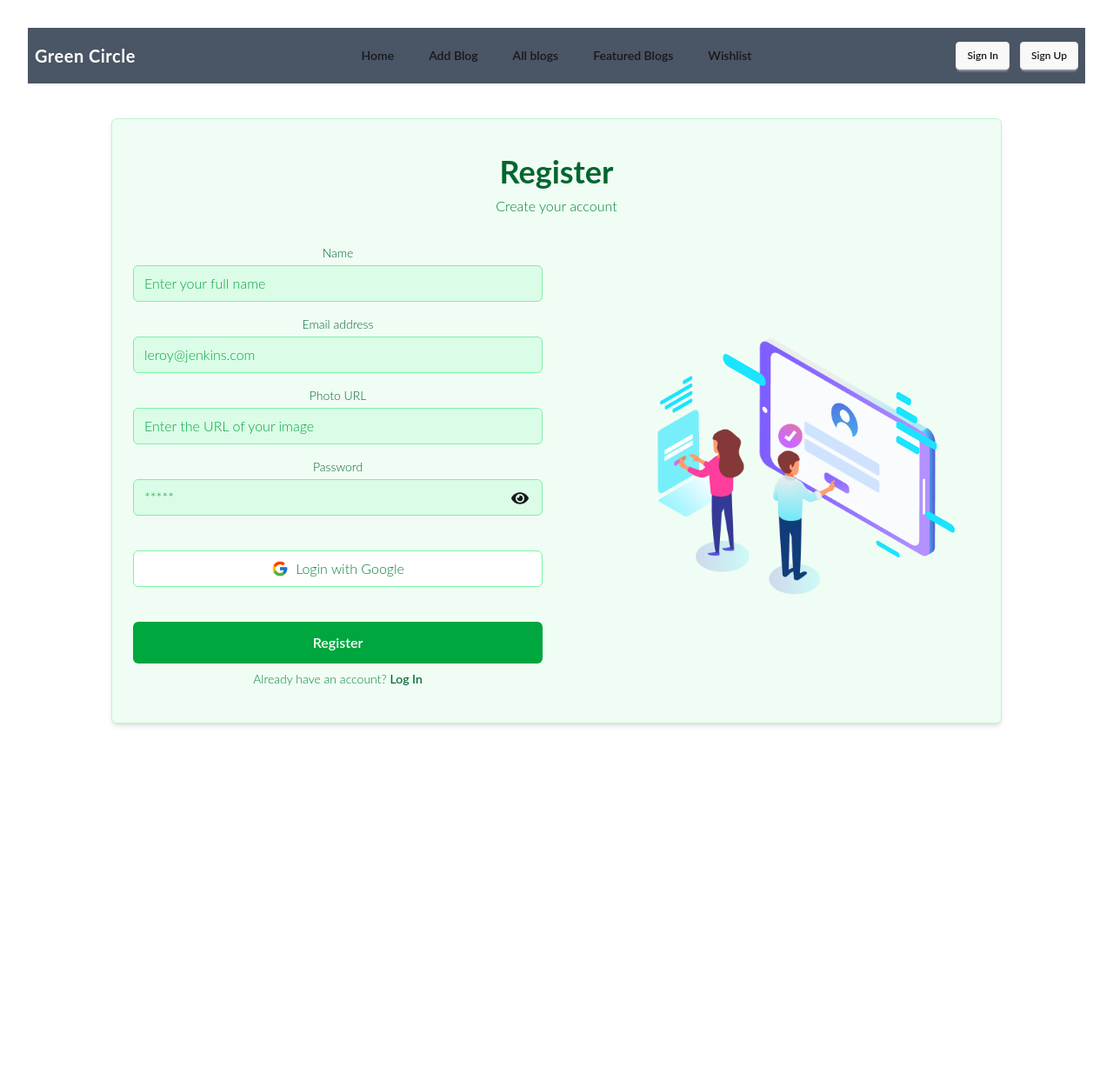
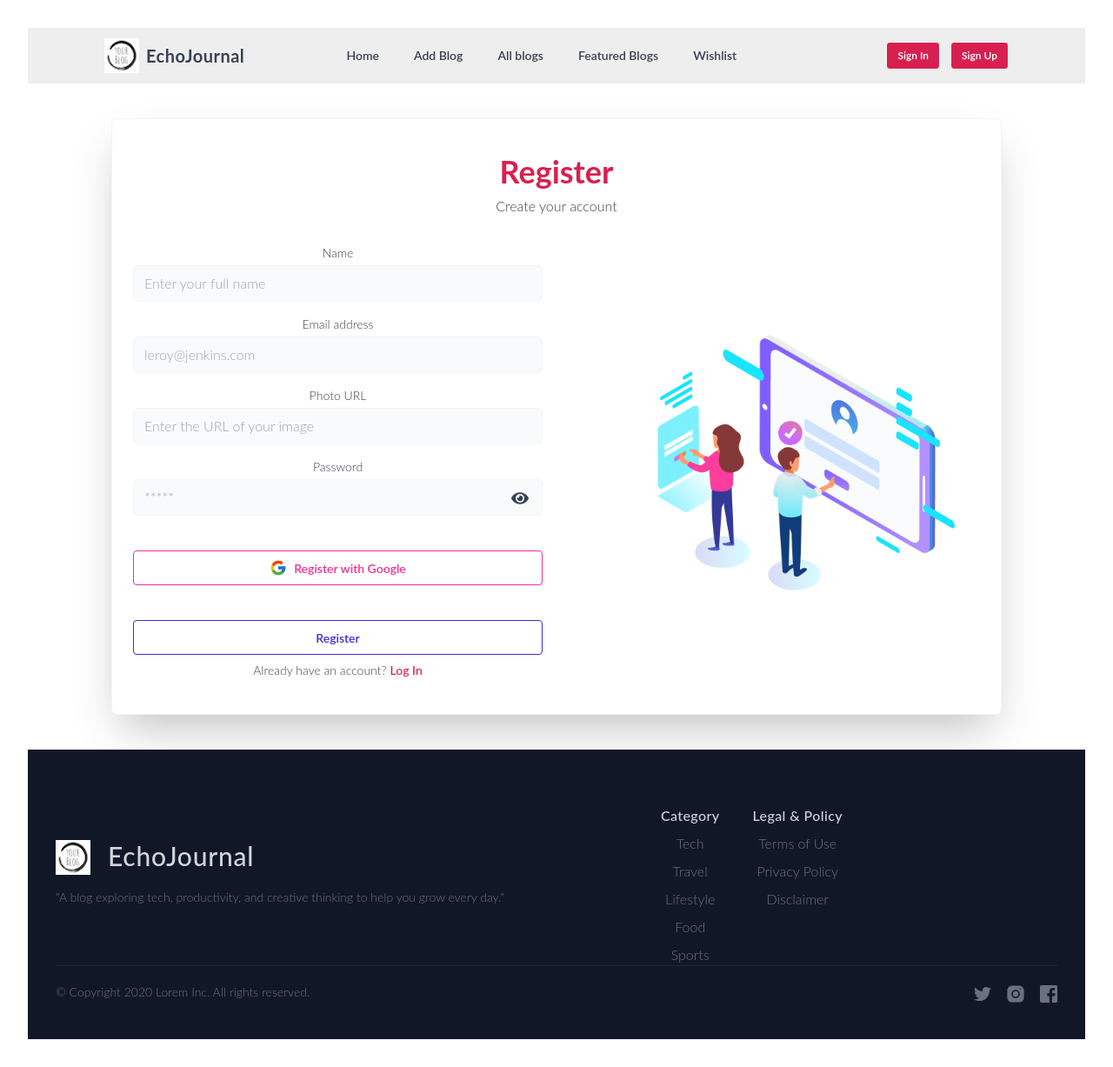
Before and after one commit to tasnim29/echo-journal, a React (Vite) app: page /signup in a window 1280 px wide. Shown: the whole page at 87% size. Before the commit the page ends 904 px from the top, so only its background shows below. Built offline with nearby package versions, Linux system fonts and the light colour scheme; no server answers.

Commit message:
navber and login registration design done

```diff
--- a/src/Components/Footer.jsx
+++ b/src/Components/Footer.jsx
@@ -1,7 +1,140 @@
 import React from "react";
+import logo from "../assets/navLogo.jpg";
 
 const Footer = () => {
-  return <div></div>;
+  return (
+    <div className="bg-gray-900">
+      <div className="px-4 pt-16 mx-auto sm:max-w-xl md:max-w-full lg:max-w-screen-xl md:px-24 lg:px-8">
+        <div className="md:flex justify-between">
+          <div className="md:py-10">
+            <div className="flex gap-5">
+              <img className="w-10 h-10" src={logo} alt="Logo" />
+              <span className="text-3xl font-medium tracking-wide text-gray-300 ">
+                EchoJournal
+              </span>
+            </div>
+
+            <p className="mt-4 text-sm text-gray-500">
+              "A blog exploring tech, productivity, and creative thinking to
+              help you grow every day."
+            </p>
+          </div>
+          <div className="grid grid-cols-2 gap-5 row-gap-8 lg:col-span-4 md:grid-cols-4">
+            <div>
+              <p className="font-medium tracking-wide text-gray-300">
+                Category
+              </p>
+              <ul className="mt-2 space-y-2">
+                <li>
+                  <a
+                    href="/"
+                    className="text-gray-500 transition-colors duration-300 hover:text-deep-purple-accent-200"
+                  >
+                    Tech
+                  </a>
+                </li>
+                <li>
+                  <a
+                    href="/"
+                    className="text-gray-500 transition-colors duration-300 hover:text-deep-purple-accent-200"
+                  >
+                    Travel
+                  </a>
+                </li>
+                <li>
+                  <a
+                    href="/"
+                    className="text-gray-500 transition-colors duration-300 hover:text-deep-purple-accent-200"
+                  >
+                    Lifestyle
+                  </a>
+                </li>
+                <li>
+                  <a
+                    href="/"
+                    className="text-gray-500 transition-colors duration-300 hover:text-deep-purple-accent-200"
+                  >
+                    Food
+                  </a>
+                </li>
+                <li>
+                  <a
+                    href="/"
+                    className="text-gray-500 transition-colors duration-300 hover:text-deep-purple-accent-200"
+                  >
+                    Sports
+                  </a>
+                </li>
+              </ul>
+            </div>
+            <div>
+              <p className="font-medium tracking-wide text-gray-300">
+                Legal & Policy
+              </p>
+              <ul className="mt-2 space-y-2">
+                <li>
+                  <a
+                    href="/"
+                    className="text-gray-500 transition-colors duration-300 hover:text-deep-purple-accent-200"
+                  >
+                    Terms of Use
+                  </a>
+                </li>
+                <li>
+                  <a
+                    href="/"
+                    className="text-gray-500 transition-colors duration-300 hover:text-deep-purple-accent-200"
+                  >
+                    Privacy Policy
+                  </a>
+                </li>
+                <li>
+                  <a
+                    href="/"
+                    className="text-gray-500 transition-colors duration-300 hover:text-deep-purple-accent-200"
+                  >
+                    Disclaimer
+                  </a>
+                </li>
+              </ul>
+            </div>
+          </div>
+        </div>
+        <div className="flex flex-col justify-between pt-5 pb-10 border-t border-gray-800 sm:flex-row">
+          <p className="text-sm text-gray-500">
+            © Copyright 2020 Lorem Inc. All rights reserved.
+          </p>
+          <div className="flex items-center mt-4 space-x-4 sm:mt-0">
+            <a
+              href="/"
+              className="text-gray-500 transition-colors duration-300 hover:text-teal-accent-400"
+            >
+              <svg viewBox="0 0 24 24" fill="currentColor" className="h-5">
+                <path d="M24,4.6c-0.9,0.4-1.8,0.7-2.8,0.8c1-0.6,1.8-1.6,2.2-2.7c-1,0.6-2,1-3.1,1.2c-0.9-1-2.2-1.6-3.6-1.6 c-2.7,0-4.9,2.2-4.9,4.9c0,0.4,0,0.8,0.1,1.1C7.7,8.1,4.1,6.1,1.7,3.1C1.2,3.9,1,4.7,1,5.6c0,1.7,0.9,3.2,2.2,4.1 C2.4,9.7,1.6,9.5,1,9.1c0,0,0,0,0,0.1c0,2.4,1.7,4.4,3.9,4.8c-0.4,0.1-0.8,0.2-1.3,0.2c-0.3,0-0.6,0-0.9-0.1c0.6,2,2.4,3.4,4.6,3.4 c-1.7,1.3-3.8,2.1-6.1,2.1c-0.4,0-0.8,0-1.2-0.1c2.2,1.4,4.8,2.2,7.5,2.2c9.1,0,14-7.5,14-14c0-0.2,0-0.4,0-0.6 C22.5,6.4,23.3,5.5,24,4.6z" />
+              </svg>
+            </a>
+            <a
+              href="/"
+              className="text-gray-500 transition-colors duration-300 hover:text-teal-accent-400"
+            >
+              <svg viewBox="0 0 30 30" fill="currentColor" className="h-6">
+                <circle cx="15" cy="15" r="4" />
+                <path d="M19.999,3h-10C6.14,3,3,6.141,3,10.001v10C3,23.86,6.141,27,10.001,27h10C23.86,27,27,23.859,27,19.999v-10   C27,6.14,23.859,3,19.999,3z M15,21c-3.309,0-6-2.691-6-6s2.691-6,6-6s6,2.691,6,6S18.309,21,15,21z M22,9c-0.552,0-1-0.448-1-1   c0-0.552,0.448-1,1-1s1,0.448,1,1C23,8.552,22.552,9,22,9z" />
+              </svg>
+            </a>
+            <a
+              href="/"
+              className="text-gray-500 transition-colors duration-300 hover:text-teal-accent-400"
+            >
+              <svg viewBox="0 0 24 24" fill="currentColor" className="h-5">
+                <path d="M22,0H2C0.895,0,0,0.895,0,2v20c0,1.105,0.895,2,2,2h11v-9h-3v-4h3V8.413c0-3.1,1.893-4.788,4.659-4.788 c1.325,0,2.463,0.099,2.795,0.143v3.24l-1.918,0.001c-1.504,0-1.795,0.715-1.795,1.763V11h4.44l-1,4h-3.44v9H22c1.105,0,2-0.895,2-2 V2C24,0.895,23.105,0,22,0z" />
+              </svg>
+            </a>
+          </div>
+        </div>
+      </div>
+    </div>
+  );
 };
 
 export default Footer;
--- /dev/null
+++ b/src/Components/Hero.jsx
@@ -0,0 +1,7 @@
+import React from "react";
+
+const Hero = () => {
+  return <div></div>;
+};
+
+export default Hero;
--- a/src/Components/Navbar.jsx
+++ b/src/Components/Navbar.jsx
@@ -1,5 +1,6 @@
 import React, { use } from "react";
 import { Link, NavLink } from "react-router";
+import logo from "../assets/navLogo.jpg";
 
 import { AuthContext } from "../Context/AuthContext";
 
@@ -15,57 +16,101 @@
         console.error("Sign-out error:", err);
       });
   };
+
   const links = (
     <>
-      <li className=" font-semibold text-sm ">
-        <NavLink to="/">Home</NavLink>
+      <li className="font-semibold text-sm">
+        <NavLink
+          to="/"
+          className={({ isActive }) =>
+            isActive ? "text-[#d72050]" : "text-[#374151] hover:text-[#d72050]"
+          }
+        >
+          Home
+        </NavLink>
       </li>
-      <li className=" font-semibold text-sm ">
-        <NavLink to="/addBlog">Add Blog</NavLink>
+      <li className="font-semibold text-sm">
+        <NavLink
+          to="/addBlog"
+          className={({ isActive }) =>
+            isActive ? "text-[#d72050]" : "text-[#374151] hover:text-[#d72050]"
+          }
+        >
+          Add Blog
+        </NavLink>
       </li>
-      <li className=" font-semibold text-sm ">
-        <NavLink to="/allBlog">All blogs</NavLink>
+      <li className="font-semibold text-sm">
+        <NavLink
+          to="/allBlog"
+          className={({ isActive }) =>
+            isActive ? "text-[#d72050]" : "text-[#374151] hover:text-[#d72050]"
+          }
+        >
+          All blogs
+        </NavLink>
       </li>
-      <li className=" font-semibold text-sm ">
-        <NavLink to="/featuredBlog"> Featured Blogs</NavLink>
+      <li className="font-semibold text-sm">
+        <NavLink
+          to="/featuredBlog"
+          className={({ isActive }) =>
+            isActive ? "text-[#d72050]" : "text-[#374151] hover:text-[#d72050]"
+          }
+        >
+          Featured Blogs
+        </NavLink>
       </li>
-      <li className=" font-semibold text-sm ">
-        <NavLink to="/wishlist">Wishlist </NavLink>
+      <li className="font-semibold text-sm">
+        <NavLink
+          to="/wishlist"
+          className={({ isActive }) =>
+            isActive ? "text-[#d72050]" : "text-[#374151] hover:text-[#d72050]"
+          }
+        >
+          Wishlist
+        </NavLink>
       </li>
     </>
   );
+
   return (
-    <div className="navbar bg-gray-600">
+    <div className="navbar bg-base-300">
       {/* Navbar Start */}
       <div className="navbar-start">
         <div className="dropdown">
-          <label tabIndex={0} className="btn btn-ghost lg:hidden text-white">
+          <label
+            tabIndex={0}
+            className="btn btn-ghost lg:hidden pl-5"
+            style={{ color: "#374151" }}
+          >
             <svg
               xmlns="http://www.w3.org/2000/svg"
               className="h-6 w-6"
               fill="none"
               viewBox="0 0 24 24"
               stroke="currentColor"
+              strokeWidth="2"
+              strokeLinecap="round"
+              strokeLinejoin="round"
+              stroke="#374151"
             >
-              <path
-                strokeLinecap="round"
-                strokeLinejoin="round"
-                strokeWidth="2"
-                d="M4 6h16M4 12h16M4 18h16"
-              />
+              <path d="M4 6h16M4 12h16M4 18h16" />
             </svg>
           </label>
           <ul
             tabIndex={0}
-            className="menu menu-sm dropdown-content mt-3 z-[1] p-2 shadow bg-green-100 rounded-box w-52 text-green-900"
+            className="menu menu-sm dropdown-content mt-3 z-[1] p-2 shadow rounded-box w-52"
+            style={{ backgroundColor: "#f3f4f6", color: "#374151" }}
           >
             {links}
           </ul>
         </div>
-        <div className="flex items-center gap-2">
-          {/* <img className="w-10 h-10" src={logo} alt="Logo" /> */}
-          <span className="text-white font-bold text-xl tracking-wide">
-            Green Circle
+        <div className="flex items-center gap-2 md:pl-20">
+          <img className="w-10 h-10" src={logo} alt="Logo" />
+          <span
+            className="font-bold text-xl tracking-wide"
+            style={{ color: "#374151" }}
+          >
+            EchoJournal
           </span>
         </div>
       </div>
@@ -76,27 +121,40 @@
       </div>
 
       {/* Navbar End */}
-      <div className="navbar-end gap-2">
+      <div className="navbar-end gap-2 md:pr-20 pr-5">
         {user ? (
-          <div className="flex gap-5 items-center ">
+          <div className="flex gap-5 items-center">
             <div
               className="avatar tooltip tooltip-left cursor-pointer relative"
               data-tip={user.displayName}
             >
-              <div className="ring-primary ring-offset-base-100 w-9 rounded-full ring-2 ring-offset-2">
+              <div
+                className="ring-primary ring-offset-base-100 w-9 rounded-full ring-2 ring-offset-2"
+                style={{ borderColor: "#d72050" }}
+              >
                 <img src={user.photoURL} />
               </div>
             </div>
-            <button className="btn btn-primary" onClick={handleSignout}>
+            <button
+              className="btn"
+              style={{ backgroundColor: "#d72050", color: "#ffffff" }}
+              onClick={handleSignout}
+            >
               Sign Out
             </button>
           </div>
         ) : (
           <div className="space-x-3">
-            <Link to="/signin" className="btn btn-sm ">
+            <Link
+              to="/signin"
+              className="btn btn-sm btn-outline bg-[#d72050] text-[#ffffff]"
+            >
               Sign In
             </Link>
-            <Link to="/signup" className="btn btn-sm  ">
+            <Link
+              to="/signup"
+              className="btn btn-sm btn-outline bg-[#d72050] text-[#ffffff]"
+            >
               Sign Up
             </Link>
           </div>
--- a/src/Layouts/MainLayouts.jsx
+++ b/src/Layouts/MainLayouts.jsx
@@ -10,7 +10,7 @@
         <header>
           <Navbar></Navbar>
         </header>
-        <main>
+        <main className=" min-h-[calc(100vh-398px)]">
           <Outlet></Outlet>
         </main>
         <footer>
--- a/src/Pages/Home.jsx
+++ b/src/Pages/Home.jsx
@@ -1,7 +1,14 @@
 import React from "react";
+import Hero from "../Components/Hero";
 
 const Home = () => {
-  return <div>this is home</div>;
+  return (
+    <div>
+      <section>
+        <Hero></Hero>
+      </section>
+    </div>
+  );
 };
 
 export default Home;
--- a/src/Pages/SignUp.jsx
+++ b/src/Pages/SignUp.jsx
@@ -9,7 +9,7 @@
 
 const SignUp = () => {
   const navigation = useNavigate();
-  const { createUser, googleLogin, setUser, updateUserProfile, theme } =
+  const { createUser, googleLogin, setUser, updateUserProfile } =
     use(AuthContext);
   // passwordShow toggle state
   const [showPassword, setShowPassword] = useState(false);
@@ -77,12 +77,12 @@
       });
   };
   return (
-    <div className="w-full max-w-5xl mx-auto px-4 py-6 sm:px-6 sm:py-10 shadow-md rounded-md my-10 bg-green-50 border border-green-200">
+    <div className="w-full max-w-5xl mx-auto px-4 py-6 sm:px-6 sm:py-10 shadow-2xl rounded-md my-10 bg-[#ffffff] border border-[#f3f4f6]">
       <div className="mb-8 text-center">
-        <h1 className="text-3xl sm:text-4xl font-bold text-green-800 mb-2">
+        <h1 className="text-3xl sm:text-4xl font-bold text-[#d72050] mb-2">
           Register
         </h1>
-        <p className="text-sm sm:text-base text-green-700">
+        <p className="text-sm sm:text-base text-[#374151]">
           Create your account
         </p>
       </div>
@@ -95,7 +95,7 @@
             <div>
               <label
                 htmlFor="name"
-                className="block mb-1 text-sm text-green-800"
+                className="block mb-1 text-sm text-[#374151]"
               >
                 Name
               </label>
@@ -104,7 +104,7 @@
                 name="name"
                 id="name"
                 placeholder="Enter your full name"
-                className="w-full px-3 py-2 border border-green-300 rounded-md bg-green-100 placeholder-green-600 focus:outline-none focus:ring-2 focus:ring-green-400 text-sm sm:text-base"
+                className="w-full px-3 py-2 border border-[#f3f4f6] rounded-md bg-[#f9fafb] placeholder-[#9ca3af] focus:outline-none focus:ring-2 focus:ring-[#d72050] text-sm sm:text-base"
               />
             </div>
 
@@ -112,7 +112,7 @@
             <div>
               <label
                 htmlFor="email"
-                className="block mb-1 text-sm text-green-800"
+                className="block mb-1 text-sm text-[#374151]"
               >
                 Email address
               </label>
@@ -121,7 +121,7 @@
                 name="email"
                 id="email"
                 placeholder="leroy@jenkins.com"
-                className="w-full px-3 py-2 border border-green-300 rounded-md bg-green-100 placeholder-green-600 focus:outline-none focus:ring-2 focus:ring-green-400 text-sm sm:text-base"
+                className="w-full px-3 py-2 border border-[#f3f4f6] rounded-md bg-[#f9fafb] placeholder-[#9ca3af] focus:outline-none focus:ring-2 focus:ring-[#d72050] text-sm sm:text-base"
               />
             </div>
 
@@ -129,7 +129,7 @@
             <div>
               <label
                 htmlFor="photo"
-                className="block mb-1 text-sm text-green-800"
+                className="block mb-1 text-sm text-[#374151]"
               >
                 Photo URL
               </label>
@@ -138,7 +138,7 @@
                 name="photo"
                 id="photo"
                 placeholder="Enter the URL of your image"
-                className="w-full px-3 py-2 border border-green-300 rounded-md bg-green-100 placeholder-green-600 focus:outline-none focus:ring-2 focus:ring-green-400 text-sm sm:text-base"
+                className="w-full px-3 py-2 border border-[#f3f4f6] rounded-md bg-[#f9fafb] placeholder-[#9ca3af] focus:outline-none focus:ring-2 focus:ring-[#d72050] text-sm sm:text-base"
               />
             </div>
 
@@ -146,7 +146,7 @@
             <div className="relative">
               <label
                 htmlFor="password"
-                className="block mb-1 text-sm text-green-800"
+                className="block mb-1 text-sm text-[#374151]"
               >
                 Password
               </label>
@@ -155,15 +155,11 @@
                 name="password"
                 id="password"
                 placeholder="*****"
-                className={`w-full px-3 py-2 border border-green-300 rounded-md bg-green-100 placeholder-green-600 focus:outline-none focus:ring-2 focus:ring-green-400 text-sm sm:text-base ${
-                  theme === "dark" && "text-black"
-                }`}
+                className="w-full px-3 py-2 border border-[#f3f4f6] rounded-md bg-[#f9fafb] placeholder-[#9ca3af] focus:outline-none focus:ring-2 focus:ring-[#d72050] text-sm sm:text-base"
               />
               <span
                 onClick={() => setShowPassword(!showPassword)}
-                className={`absolute right-4 top-9 cursor-pointer ${
-                  theme === "dark" && "text-black"
-                }`}
+                className="absolute right-4 top-9 cursor-pointer text-[#374151]"
               >
                 {showPassword ? <FaEyeSlash size={20} /> : <FaEye size={20} />}
               </span>
@@ -174,24 +170,24 @@
           <button
             onClick={handleGoogle}
             type="button"
-            className="flex items-center justify-center gap-2 bg-white text-green-700 border border-green-300 hover:bg-green-100 w-full px-4 py-2 rounded-md transition text-sm sm:text-base"
+            className="flex items-center justify-center gap-2 btn btn-outline btn-secondary w-full"
           >
-            <FcGoogle size={20} /> Login with Google
+            <FcGoogle size={20} /> Register with Google
           </button>
 
           {/* Submit + Redirect */}
           <div className="space-y-2">
             <button
               type="submit"
-              className="w-full px-4 py-3 font-semibold rounded-md bg-green-600 text-white hover:bg-green-700 transition text-sm sm:text-base"
+              className="btn btn-outline btn-primary w-full"
             >
               Register
             </button>
-            <p className="px-6 text-sm text-center text-green-700">
+            <p className="px-6 text-sm text-center text-[#374151]">
               Already have an account?
               <Link
                 to="/signin"
-                className="hover:underline text-green-800 font-medium ml-1"
+                className="hover:underline text-[#d72050] font-medium ml-1"
               >
                 Log In
               </Link>
```
Also changed, not shown: src/Pages/SignIn.jsx (+13 -13 lines), src/assets/navLogo.jpg (added).
